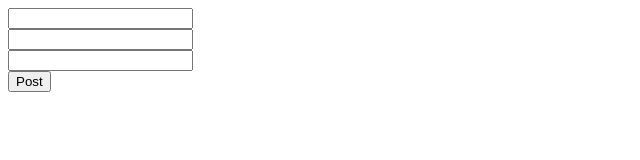
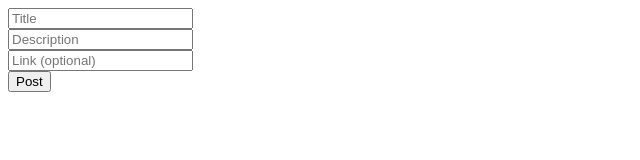
Before and after one commit to DonnaAnnIssac/dialogue-js, a website: page static/myFeed.html in a window 1280 px wide. Shown: the whole page, without its empty margins (0-640 px from the left). Drawn offline with Linux system fonts and the light colour scheme.

Commit message:
Remove placeholder text when input field gets focus and insert text on blur

```diff
--- a/static/myFeed.html
+++ b/static/myFeed.html
@@ -6,13 +6,13 @@
         <div id="parent">
             <div id="createPost">
                 <div id="titleBox">
-                    <input type="text" id="title">
+                    <input type="text" id="title" placeholder="Title" onfocus = "this.placeholder = ''" onblur = "this.placeholder = 'Title'" required>
                 </div>
                 <div id="descBox">
-                    <input type="textarea" id="description">
+                    <input type="textarea" id="description" placeholder = "Description" onfocus = "this.placeholder = ''" onblur = "this.placeholder = 'Description'" required>
                 </div>
                 <div id="linkBox">
-                    <input type="text" id="link">
+                    <input type="text" id="link" placeholder="Link (optional)" onblur = "this.placeholder = ''" onblur = "this.placeholder = 'Link (optional)'">
                 </div>
                 <div id="post">
                     <button id="postBtn" type="submit">Post</button>
```
